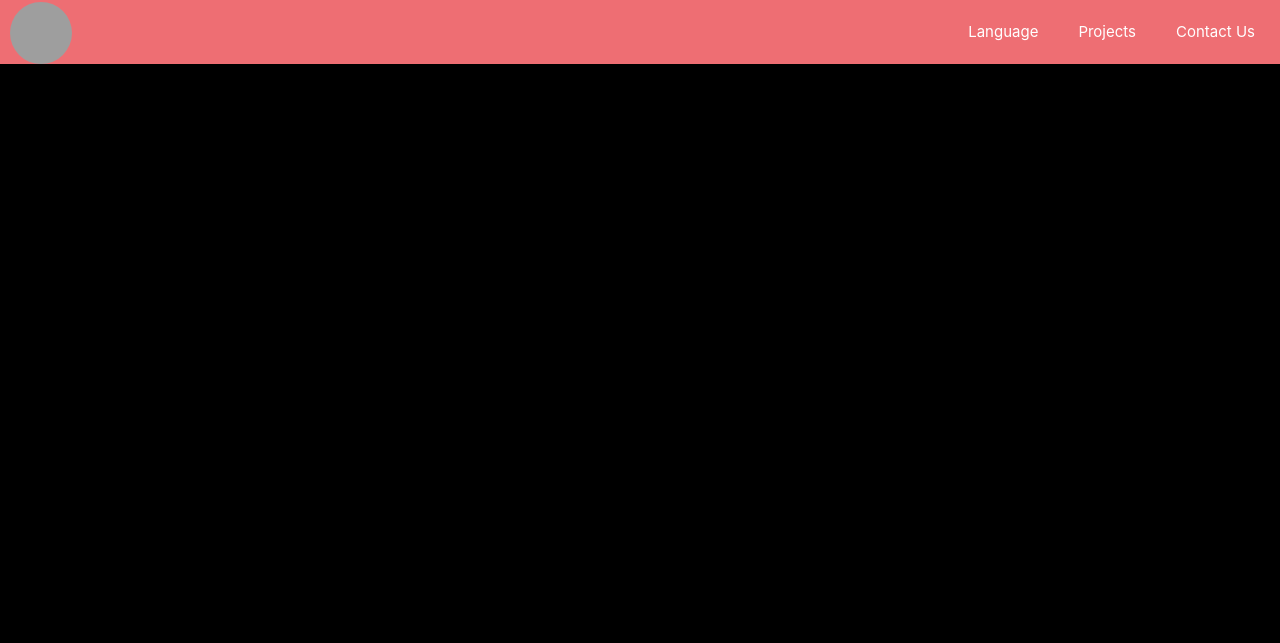
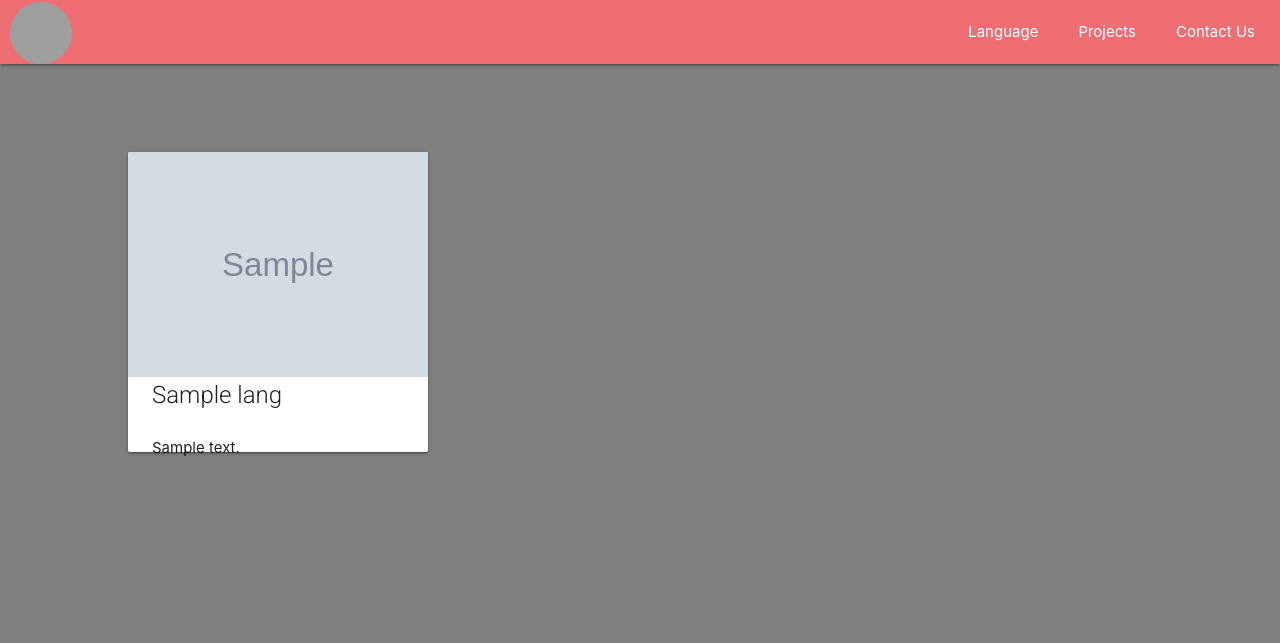
Before and after one commit to SadraTghvi/profilio, a Django app: page / in a window 1280 px wide. Shown: the top 643 px of the page. Run offline with Django 3.2, Linux system fonts and the light colour scheme; tables that the repository leaves empty hold one stand-in row (values such as "Sample post"); grey boxes marked "Sample" are stand-in pictures; grey boxes are pictures that could not be loaded.

Commit message:
updated ui page and added fonts to the cards and..

```diff
--- a/base/static/script.js
+++ /dev/null
@@ -1,5 +0,0 @@
-$(document).ready(function(){
-    $(".brand-img").click(function(){
-        window.open("https://github.com/SadraTghvi");
-    })
-})
--- a/base/static/style.css
+++ /dev/null
@@ -1,29 +0,0 @@
-html{
-    scroll-behavior: smooth;
-}
-
-body{
-    background-color: black;
-}
-.li{
-    margin-right: 10px;
-}
-
-.brand-img{
-    display: inline-block;
-    position: relative;
-    left: 10px;
-    top: 2px;
-    width: 62px;
-    height: 62px;
-    border-radius: 50%;
-    background-image:url("https://cdn.discordapp.com/attachments/835059895648649216/839417607114719292/8c5dc3b8c1c7d8948a9cefb7eee54b7f.png");
-    background-position: center;
-    background-size: 100%;
-}
-.cursor{
-    border-radius: 50%;
-    width: 62px;
-    height: 62px;
-    cursor: pointer;
-}
--- a/base/templates/main.html
+++ b/base/templates/main.html
@@ -4,14 +4,14 @@
 <head>
     <meta charset="UTF-8">
     <title>Document</title>
-    <link rel="stylesheet" href="{% static 'style.css' %}">
+    <link rel="stylesheet" href="{% static 'css/style.css' %}">
     <!-- Compiled and minified CSS -->
     <link rel="stylesheet" href="https://cdnjs.cloudflare.com/ajax/libs/materialize/1.0.0/css/materialize.min.css">
 
     <!-- Compiled and minified JavaScript -->
     <script src="https://cdnjs.cloudflare.com/ajax/libs/materialize/1.0.0/js/materialize.min.js"></script>
     <script src="https://code.jquery.com/jquery-3.5.1.min.js"></script>
-    <script src="{% static 'script.js' %}" defer></script>
+    <script src="{% static 'js/script.js' %}" defer></script>
 </head>
 <body>
 
--- a/base/templates/pages/index.html
+++ b/base/templates/pages/index.html
@@ -6,11 +6,26 @@
             <div class="brand-img">
                 <div class="cursor"></div>
             </div>
-      <ul id="nav-mobile" class="right hide-on-med-and-down">
-        <li class="li"><a href="">Language</a></li>
-        <li class="li"><a href="">Projects</a></li>
-        <li class="li"><a href="">Contact Us</a></li>
+      <ul id="" class="right">
+        <li class="li"><a class="media" href="">Language</a></li>
+        <li class="li"><a class="media" href="">Projects</a></li>
+        <li class="li"><a class="media" href="">Contact Us</a></li>
       </ul>
     </div>
   </nav>
-{% endblock content %}
+  <div id="cards">
+    {% for item in items %}
+      <div class="card">
+        <div class="card-image">
+          <img src="{{item.image}}">
+          <span class="card_title">{{item.title}}</span>
+        </div>
+        <div class="card-content">
+          <p>{{item.description}}
+          </p>
+        </div>
+      </div>
+    {% endfor %}
+  </div>
+
+    {% endblock content %}
```
